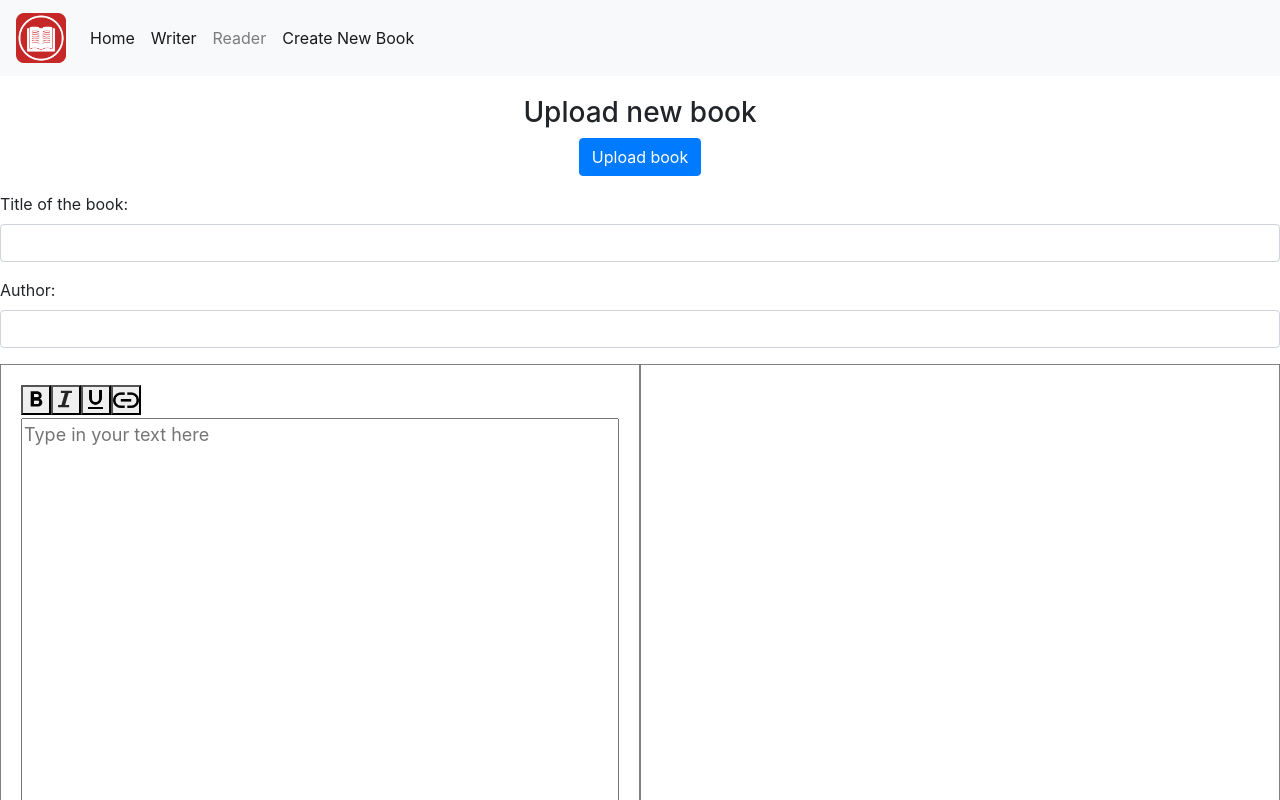
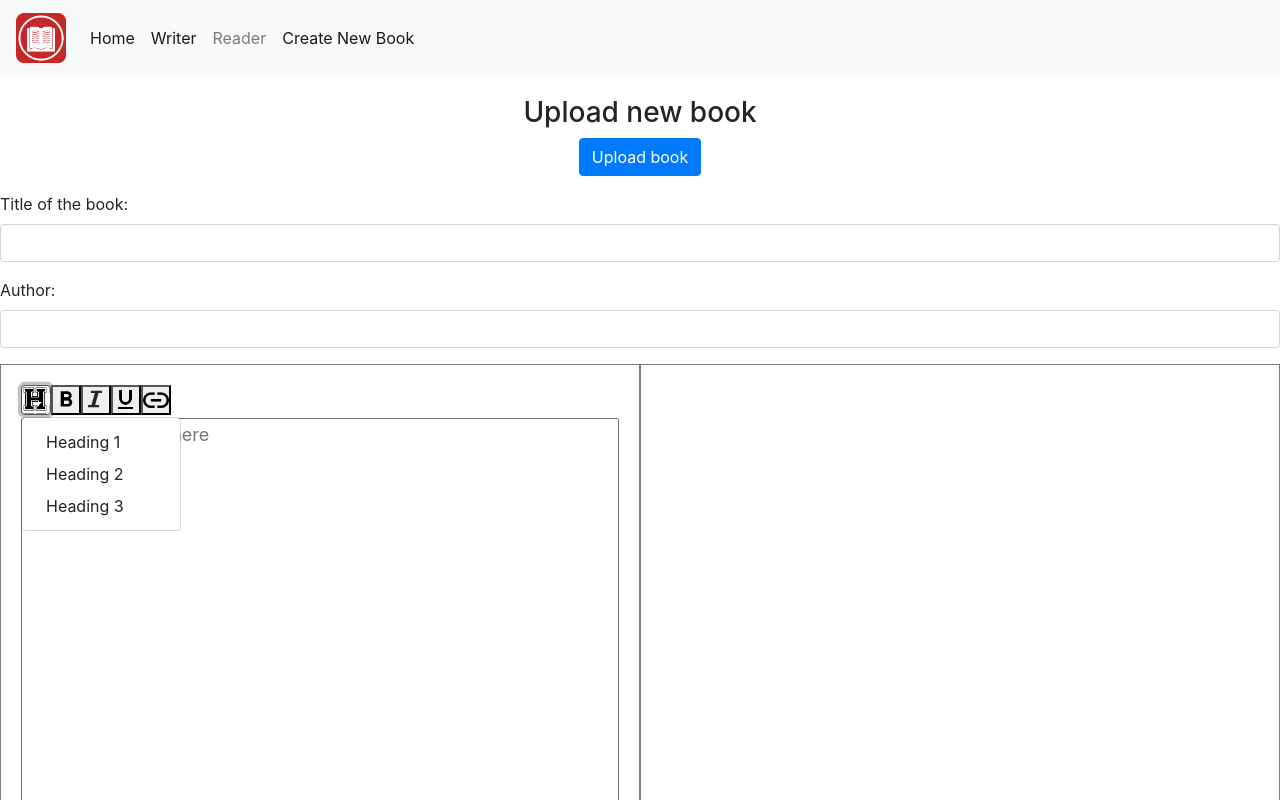
Before and after one commit to TobiiNT/Team-2-Project---Book-Reader, a React (Create React App) app in the folder src/client/: page /writer/create in a window 1280 px wide. Both pictures are taken after a click on the button 36 px from the left and 399 px from the top of the page. Shown: the top 800 px of the page. Built offline with nearby package versions, Linux system fonts and the light colour scheme.

Commit message:
New heading function

```diff
--- a/src/client/src/components/manualeditor.js
+++ b/src/client/src/components/manualeditor.js
@@ -1,6 +1,6 @@
 import React, { Component } from 'react';
 import "./styles/App.css";
-
+import "bootstrap/dist/js/bootstrap.bundle.js";
 class ManualEditor extends Component {
     constructor(props) {
         super(props);
@@ -40,7 +40,9 @@ class ManualEditor extends Component {
             html_display: paragraphtext
         })
     }
-
+    insertH1(event) { this.insertTag(event, "h1"); }
+    insertH2(event) { this.insertTag(event, "h2"); }
+    insertH3(event) { this.insertTag(event, "h3"); }
     insertBold(event) { this.insertTag(event, "strong"); }
     insertItalic(event) { this.insertTag(event, "em"); }
     insertUnderline(event) { this.insertTag(event, "u"); }
@@ -84,6 +86,14 @@ class ManualEditor extends Component {
             <div className="App" id="page_container">
                 <div id="left_pane">
                     <span id="editor_controls">
+                    <button class="btn btn-secondary dropdown-toggle" type="button" id="dropdownMenu2" data-toggle="dropdown" aria-haspopup="true" aria-expanded="false" align="center">
+                        </button>
+                         <div class="dropdown-menu" aria-labelledby="dropdownMenu2">
+                         <button class="dropdown-item" type="submit" onClick={(event) => this.insertH1(event)}>Heading 1</button>
+                         <button class="dropdown-item" type="submit" onClick={(event) => this.insertH2(event)}>Heading 2</button>
+                         <button class="dropdown-item" type="submit" onClick={(event) => this.insertH3(event)}>Heading 3</button>
+                        </div>
+
                         <button id="bold"
                             type="submit"
                             onClick={(event) => this.insertBold(event)}
--- a/src/client/src/components/styles/App.css
+++ b/src/client/src/components/styles/App.css
@@ -58,6 +58,14 @@
     width: 30px;
 }
 
+#dropdownMenu2{
+    background-image: url("heading.png");
+    background-size: 26px 26px;
+    height: 30px;
+    width: 30px;
+    margin-top: -15px;
+}
+
 #booklogo {
     height: 50px;
     Width: 50px;
```
Also changed, not shown: src/client/src/components/styles/heading.png (added).
